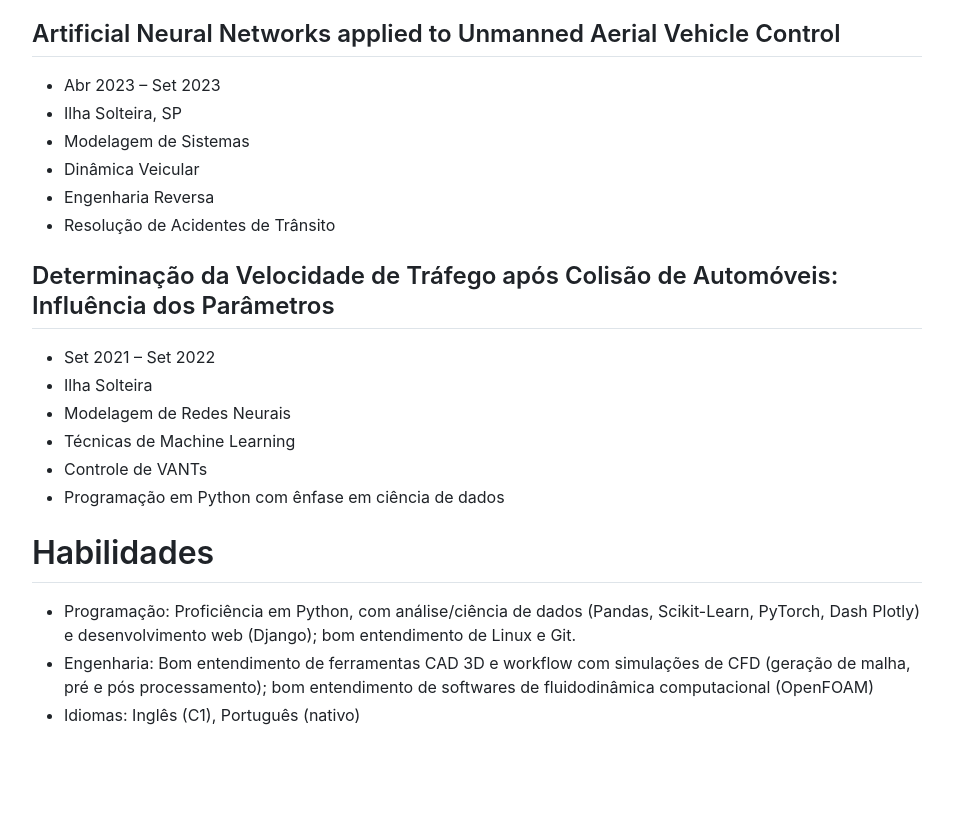
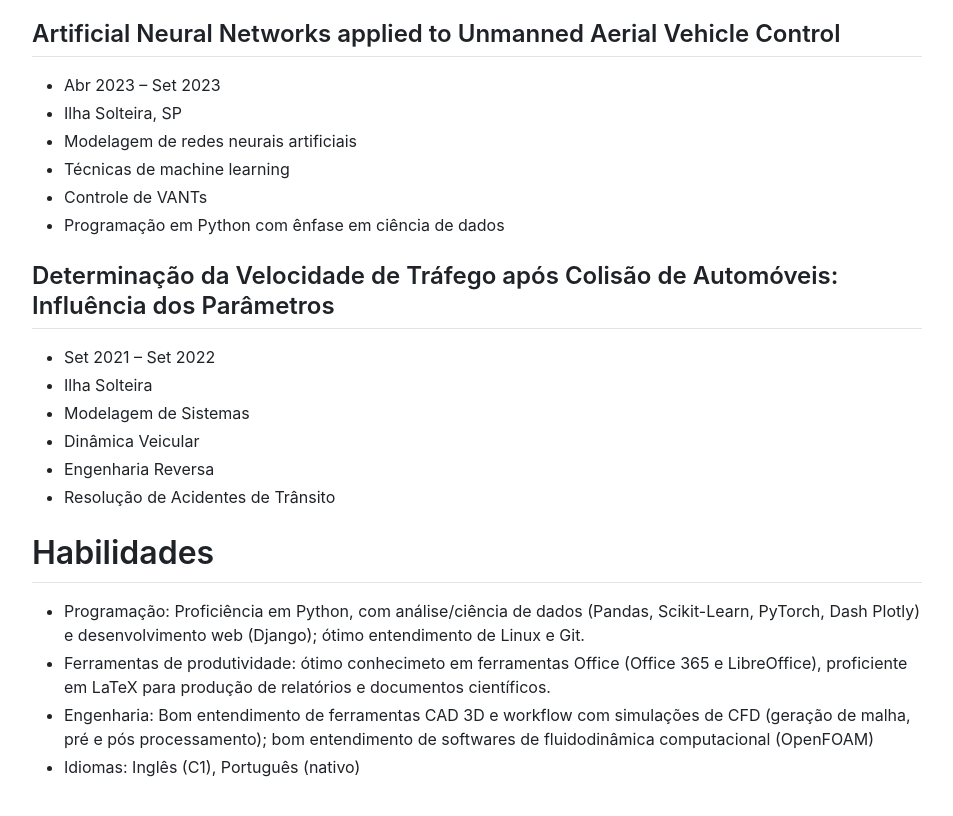
Before and after one commit to gdsilva1/cv, a plain HTML site: page doc/Gabriel_D._Silva_CV.html in a window 1280 px wide. Shown: the part 2000-2816 px from the top of the page, without its empty margins (163-1116 px from the left). Before the commit the page ends 2780 px from the top, so only its background shows below. Drawn offline with nearby package versions, Linux system fonts and the light colour scheme.

Commit message:
office latex added

```diff
--- a/doc/Gabriel_D._Silva_CV.html
+++ b/doc/Gabriel_D._Silva_CV.html
@@ -107,23 +107,24 @@
         <ul>
         <li>Abr 2023 – Set 2023</li>
         <li>Ilha Solteira, SP</li>
+        <li>Modelagem de redes neurais artificiais</li>
+        <li>Técnicas de machine learning</li>
+        <li>Controle de VANTs</li>
+        <li>Programação em Python com ênfase em ciência de dados</li>
+        </ul>
+        <h2>Determinação da Velocidade de Tráfego após Colisão de Automóveis: Influência dos Parâmetros</h2>
+        <ul>
+        <li>Set 2021 – Set 2022</li>
+        <li>Ilha Solteira</li>
         <li>Modelagem de Sistemas</li>
         <li>Dinâmica Veicular</li>
         <li>Engenharia Reversa</li>
         <li>Resolução de Acidentes de Trânsito</li>
         </ul>
-        <h2>Determinação da Velocidade de Tráfego após Colisão de Automóveis: Influência dos Parâmetros</h2>
-        <ul>
-        <li>Set 2021 – Set 2022</li>
-        <li>Ilha Solteira</li>
-        <li>Modelagem de Redes Neurais</li>
-        <li>Técnicas de Machine Learning</li>
-        <li>Controle de VANTs</li>
-        <li>Programação em Python com ênfase em ciência de dados</li>
-        </ul>
         <h1>Habilidades</h1>
         <ul>
-        <li>Programação: Proficiência em Python, com análise/ciência de dados (Pandas, Scikit-Learn, PyTorch, Dash Plotly) e desenvolvimento web (Django); bom entendimento de Linux e Git.</li>
+        <li>Programação: Proficiência em Python, com análise/ciência de dados (Pandas, Scikit-Learn, PyTorch, Dash Plotly) e desenvolvimento web (Django); ótimo entendimento de Linux e Git.</li>
+        <li>Ferramentas de produtividade: ótimo conhecimeto em ferramentas Office (Office 365 e LibreOffice), proficiente em LaTeX para produção de relatórios e documentos científicos.</li>
         <li>Engenharia: Bom entendimento de ferramentas CAD 3D e workflow com simulações de CFD (geração de malha, pré e pós processamento); bom entendimento de softwares de fluidodinâmica computacional (OpenFOAM)</li>
         <li>Idiomas: Inglês (C1), Português (nativo)</li>
         </ul>
```
Also changed, not shown: mobile/Gabriel_D._Silva_CV.html (+11 -10 lines), pc/Gabriel_D._Silva_CV.html (+11 -10 lines), mobile/Gabriel_D._Silva_CV_2.png, 11 other files.
